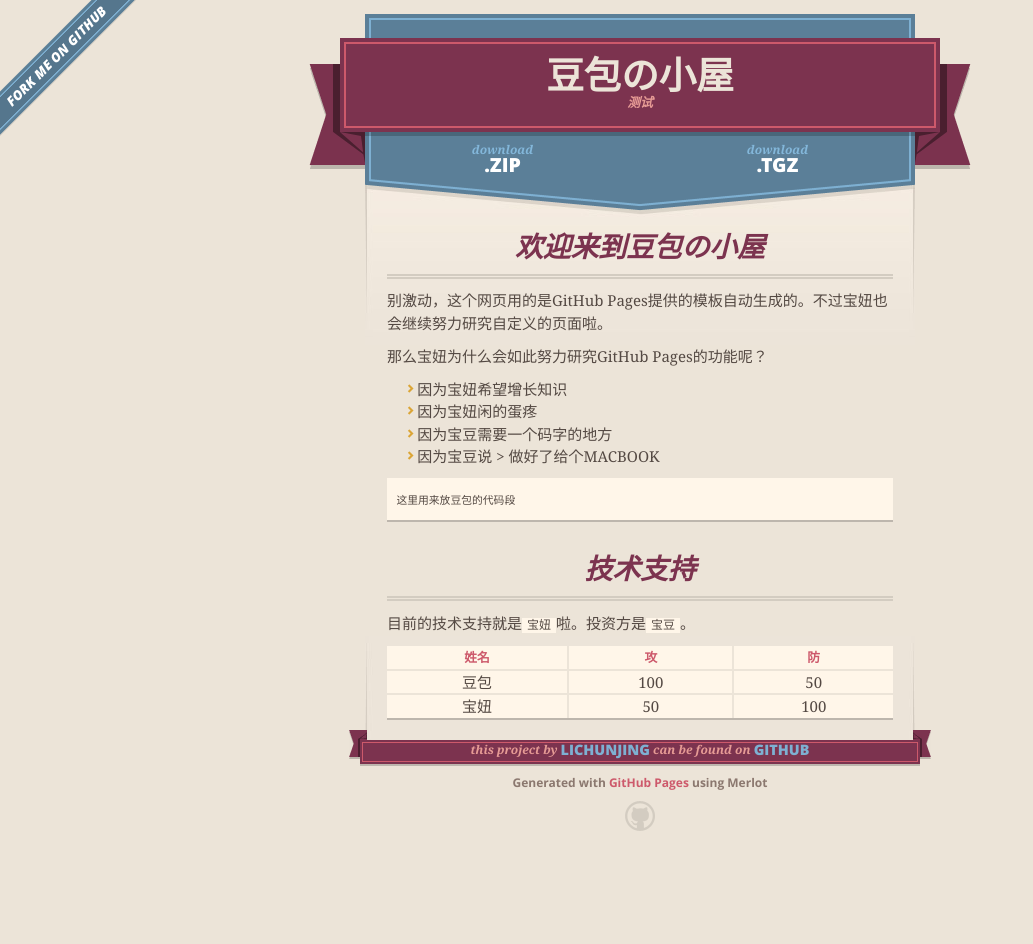
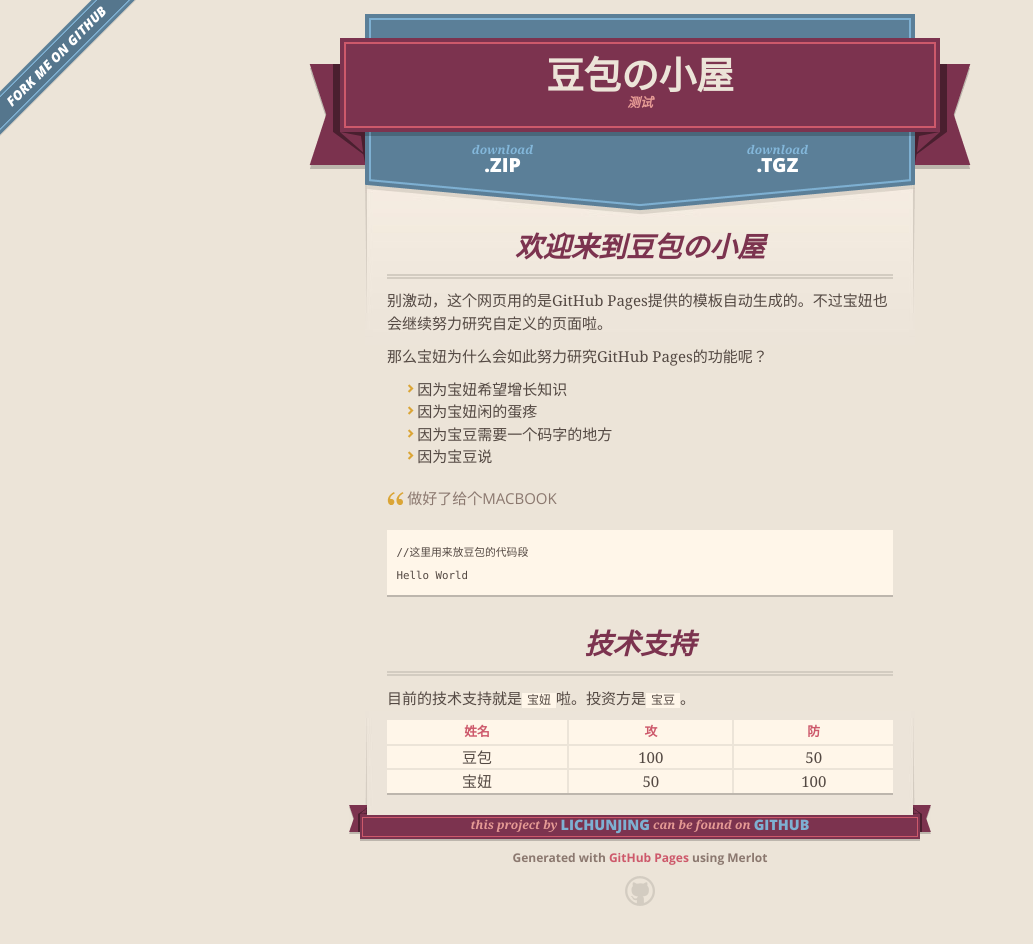
Before and after one commit to LirisLee/test, a plain HTML site: page index.html in a window 1280 px wide. Shown: the whole page, without its empty margins (0-1033 px from the left). Before the commit the page ends 871 px from the top, so only its background shows below. Drawn offline with nearby package versions, Linux system fonts and the light colour scheme.

```diff
--- a/index.html
+++ b/index.html
@@ -57,11 +57,15 @@
 <li>因为宝妞希望增长知识</li>
 <li>因为宝妞闲的蛋疼</li>
 <li>因为宝豆需要一个码字的地方</li>
-<li>因为宝豆说
-&gt; 做好了给个MACBOOK</li>
+<li>因为宝豆说</li>
 </ul>
 
-<pre><code>这里用来放豆包的代码段
+<blockquote>
+<p>做好了给个MACBOOK</p>
+</blockquote>
+
+<pre><code>//这里用来放豆包的代码段
+Hello World
 </code></pre>
 
 <h3>
```
Also changed, not shown: params.json (+1 -1 lines).
